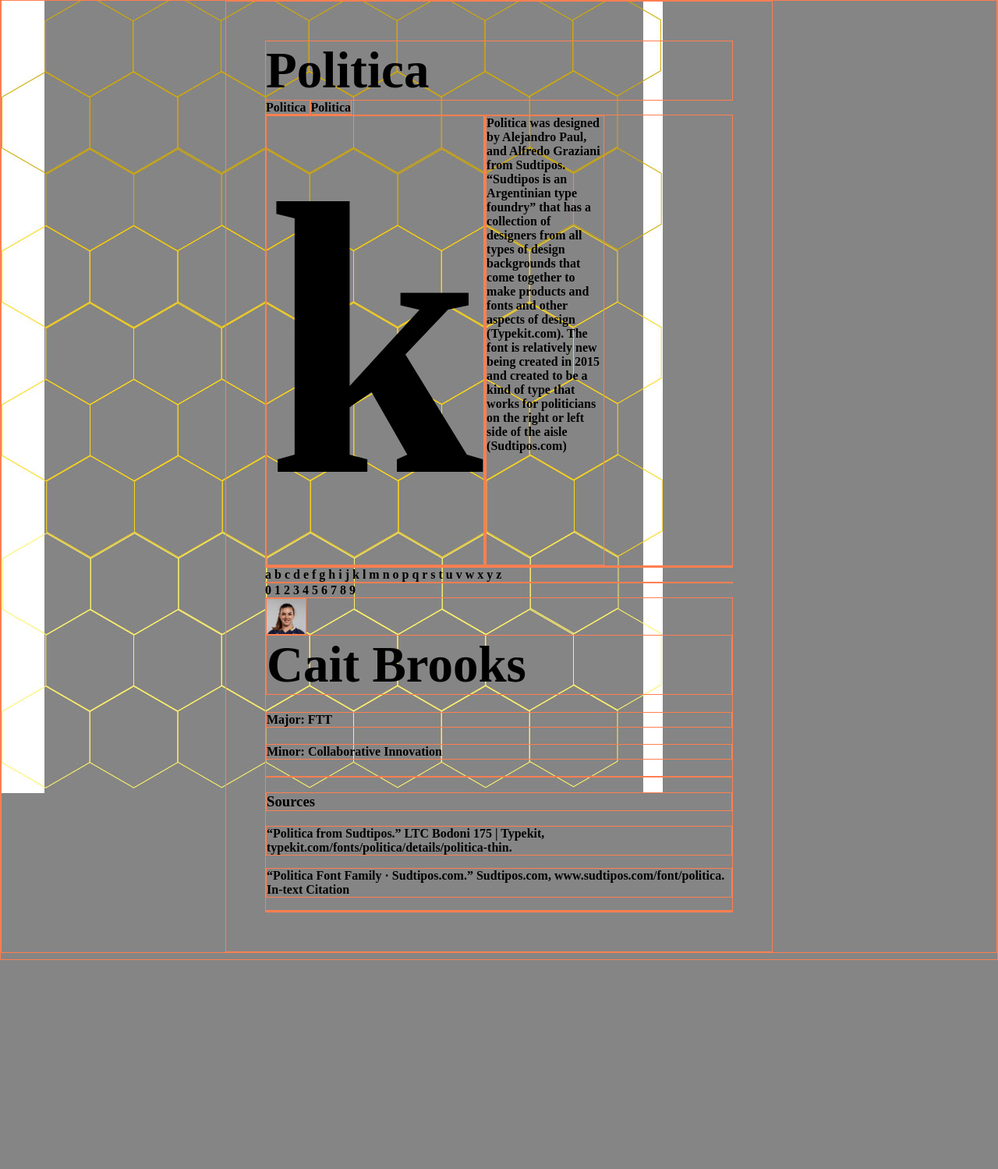
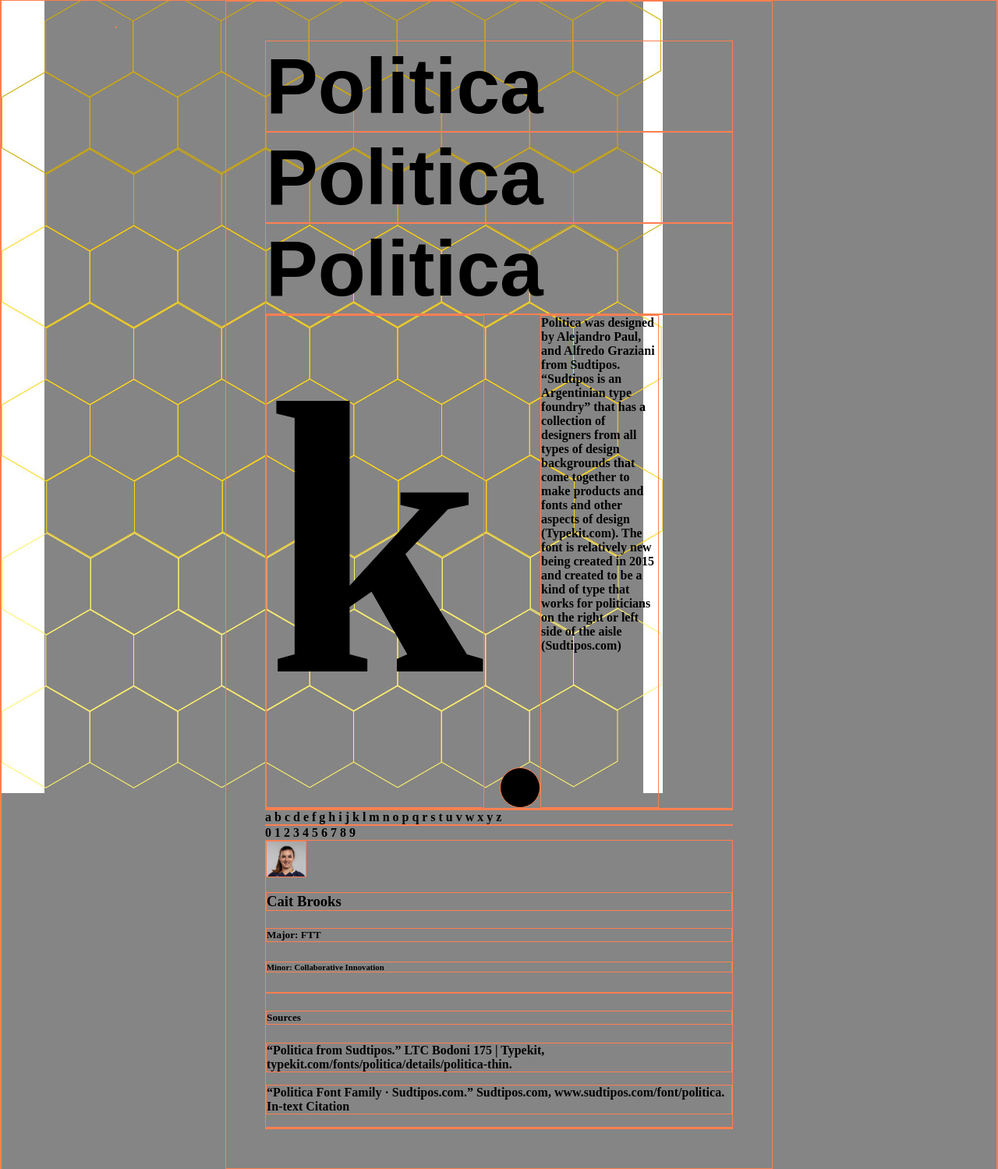
Before and after one commit to caitbrooks/caitbrooks.github.io, a plain HTML site: page Project_1/index.html in a window 1280 px wide. Shown: the part 9-1508 px from the top of the page at 78% size. Before the commit the page ends 1238 px from the top, so only its background shows below. Drawn offline with nearby package versions, Linux system fonts and the light colour scheme; a web font is replaced by a local one.

Commit message:
project 1
changed the header

```diff
--- a/Project_1/Assets/styles.css
+++ b/Project_1/Assets/styles.css
@@ -29,14 +29,14 @@ font-weight: 600;
     font-size: 65px;
     margin:0px;
 }
-.container h2.1{
+.container h2{
     font-size: 65px;
     font-family: "politica",sans-serif;
     font-style: normal;
     font-weight: 700px;
     margin:0px;
 }
-.container h2.2 {
+.container h2 {
     font-size: 100px;
     font-family: "politica",sans-serif;
 font-style: normal;
@@ -83,3 +83,12 @@ font-weight: 400;
     height: 500px;
 
 }
+/* image analysis*/
+.analysis {
+    position:absolute;
+    z-index: 20;
+    top: 43px;
+    left: 148px;
+
+
+}
--- a/Project_1/index.html
+++ b/Project_1/index.html
@@ -9,13 +9,22 @@
 <html>
         <body>
             <div class="container">
-                <h2> Politica </h2><h2.1> Politica </h2.1><h2.2> Politica </h2.2>
+                <h2> Politica </h2><h2> Politica </h2><h2> Politica </h2>
 
 
                 <div class="letter-container">
                     <h1>k</h1>
-                <div class="Button">
 
+                    <div class="cycle-slideshow analysis" data-cycle-timeout="0" data-cycle-next="#button">
+
+                    <!--                    <img src="images/empty-analysis.png" width="349" height="449" alt="an empty .png place holder file" class="cycle-slide" />-->
+<!--                    <img src="images/analysis.png" width="349" height="449" alt="typographic analysis of the Helvetica S" class="cycle-slide" />-->
+
+
+
+
+                    </div>
+                <div id="Button">
                 </div>
                         <div class="info-section">
                         Politica was designed by Alejandro Paul, and Alfredo Graziani from Sudtipos. “Sudtipos is an Argentinian type foundry” that has a collection of designers from all types of design backgrounds that come together to make products and fonts and other aspects of design (Typekit.com).  The font is relatively new being created in 2015 and created to be a kind of type that works for politicians on the right or left side of the aisle (Sudtipos.com)
@@ -35,12 +44,12 @@
 
         <div>
         <img src="images/Cait-Brooks-1.jpg" width="50px">
-            <h2> Cait Brooks </h2>
-            <h4> Major: FTT </h4>
-            <h4> Minor: Collaborative Innovation</h4>
+            <h3> Cait Brooks </h3>
+            <h5> Major: FTT </h5>
+            <h6> Minor: Collaborative Innovation</h6>
         </div>
         <div class="sources">
-        <h3>Sources</h3>
+        <h5>Sources</h5>
             <p>“Politica from Sudtipos.” LTC Bodoni 175 | Typekit, typekit.com/fonts/politica/details/politica-thin.
             </p>
             <p>“Politica Font Family · Sudtipos.com.” Sudtipos.com, www.sudtipos.com/font/politica.
```
Also changed, not shown: Project_1/images/analysis.png (added), Project_1/images/empty-analysis.png (added), Project_1/images/letter.png (added), 2 other files.
